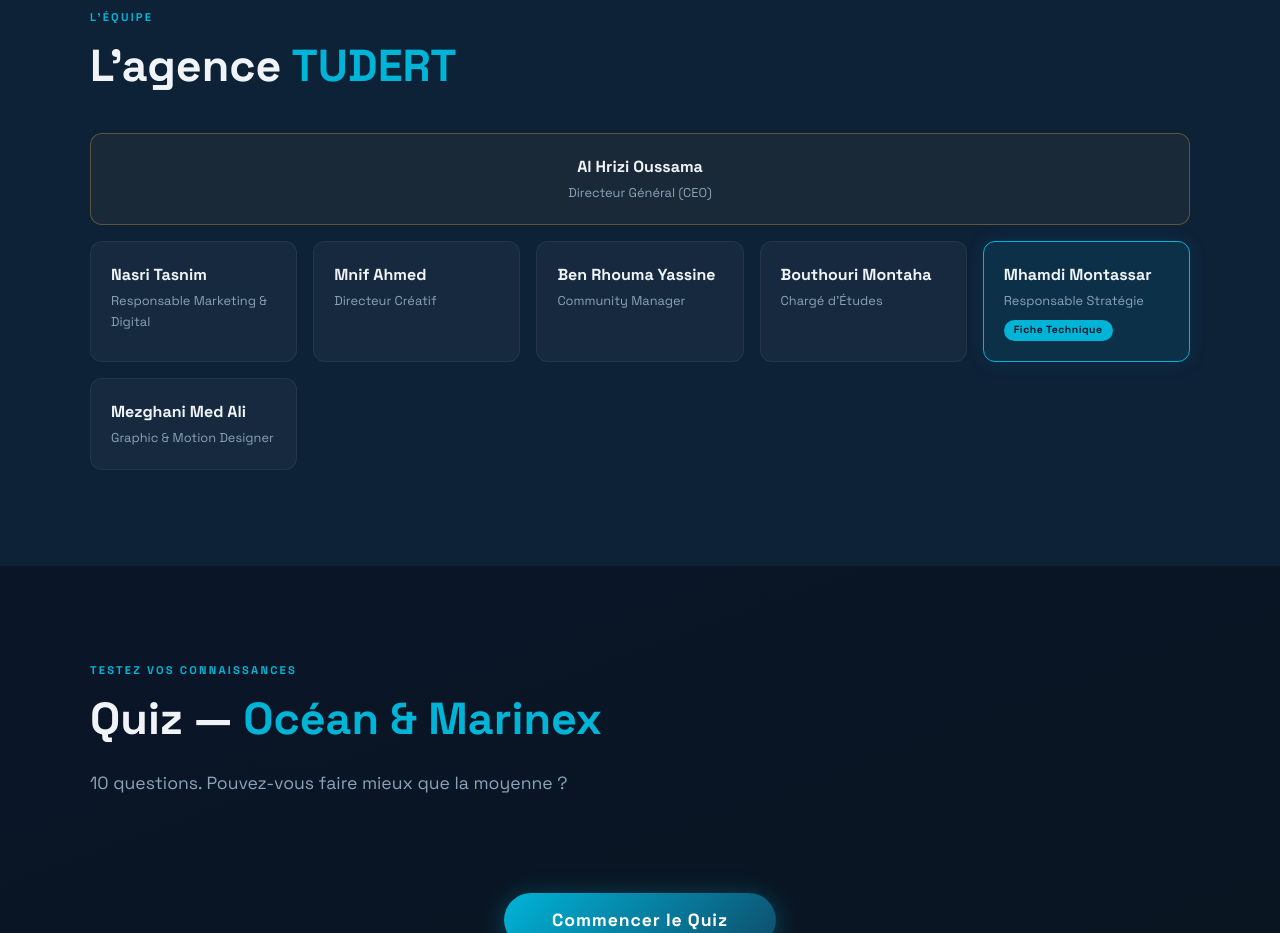
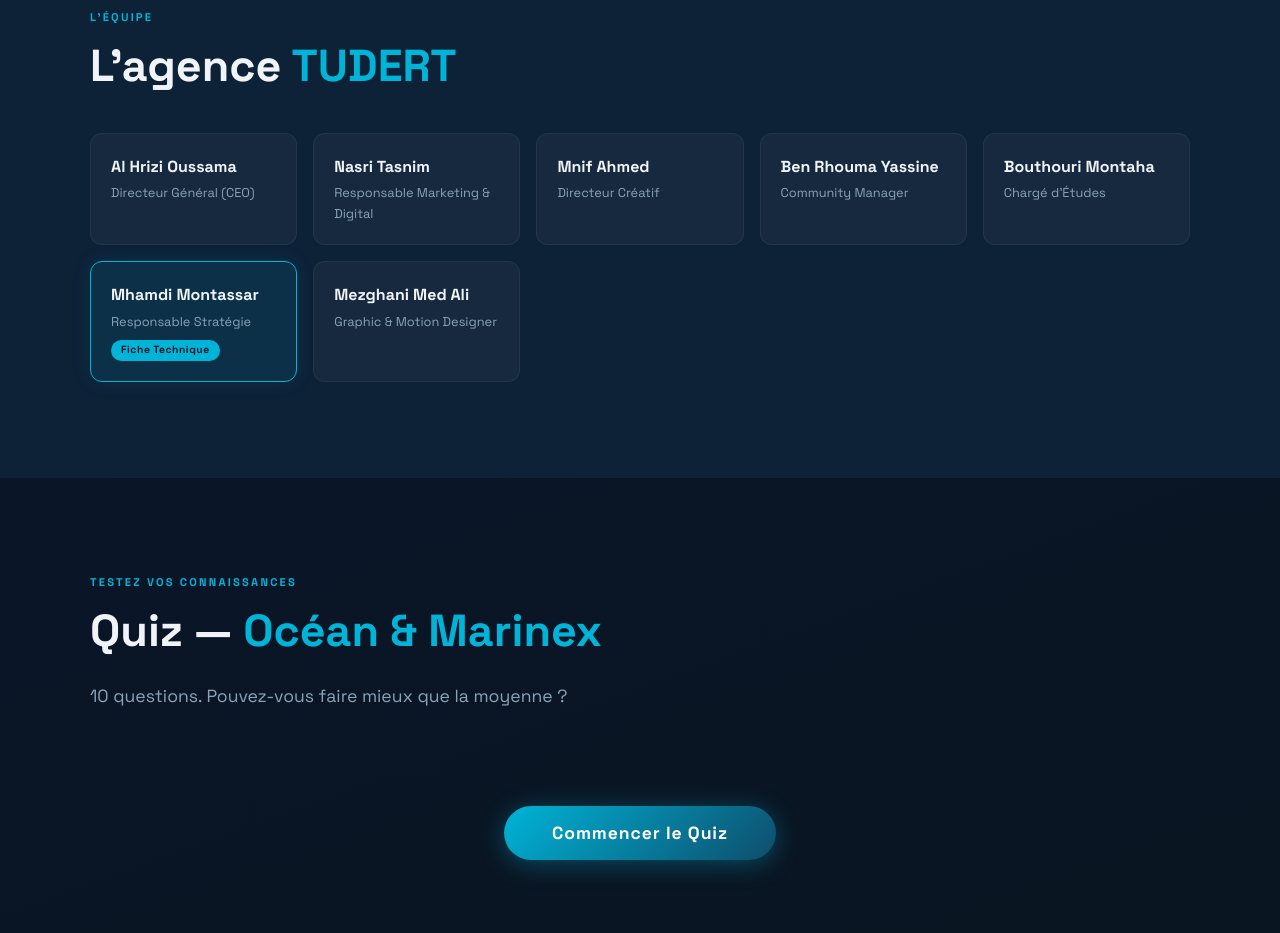
Before and after one commit to KAMOUN777/francais, a plain HTML site: page index.html in a window 1280 px wide. Shown: the part 4560-5493 px from the top of the page. Drawn offline with Linux system fonts and the light colour scheme.

Commit message:
Equalize team cards — no special treatment for any member

```diff
--- a/index.html
+++ b/index.html
@@ -258,7 +258,7 @@
       <div class="section-tag">L'ÉQUIPE</div>
       <h2>L'agence <em>TUDERT</em></h2>
       <div class="team-grid">
-        <div class="team-card ceo">
+        <div class="team-card">
           <div class="team-name">Al Hrizi Oussama</div>
           <div class="team-role">Directeur Général (CEO)</div>
         </div>
--- a/style.css
+++ b/style.css
@@ -308,10 +308,6 @@
 }
 .team-card:hover { border-color: rgba(0,180,216,0.3); transform: translateY(-2px); }
 .team-card.ceo {
-  grid-column: 1 / -1;
-  border-color: rgba(252,191,73,0.3);
-  background: rgba(252,191,73,0.05);
-  text-align: center;
 }
 .team-card.highlight-card {
   border-color: var(--teal);
```
